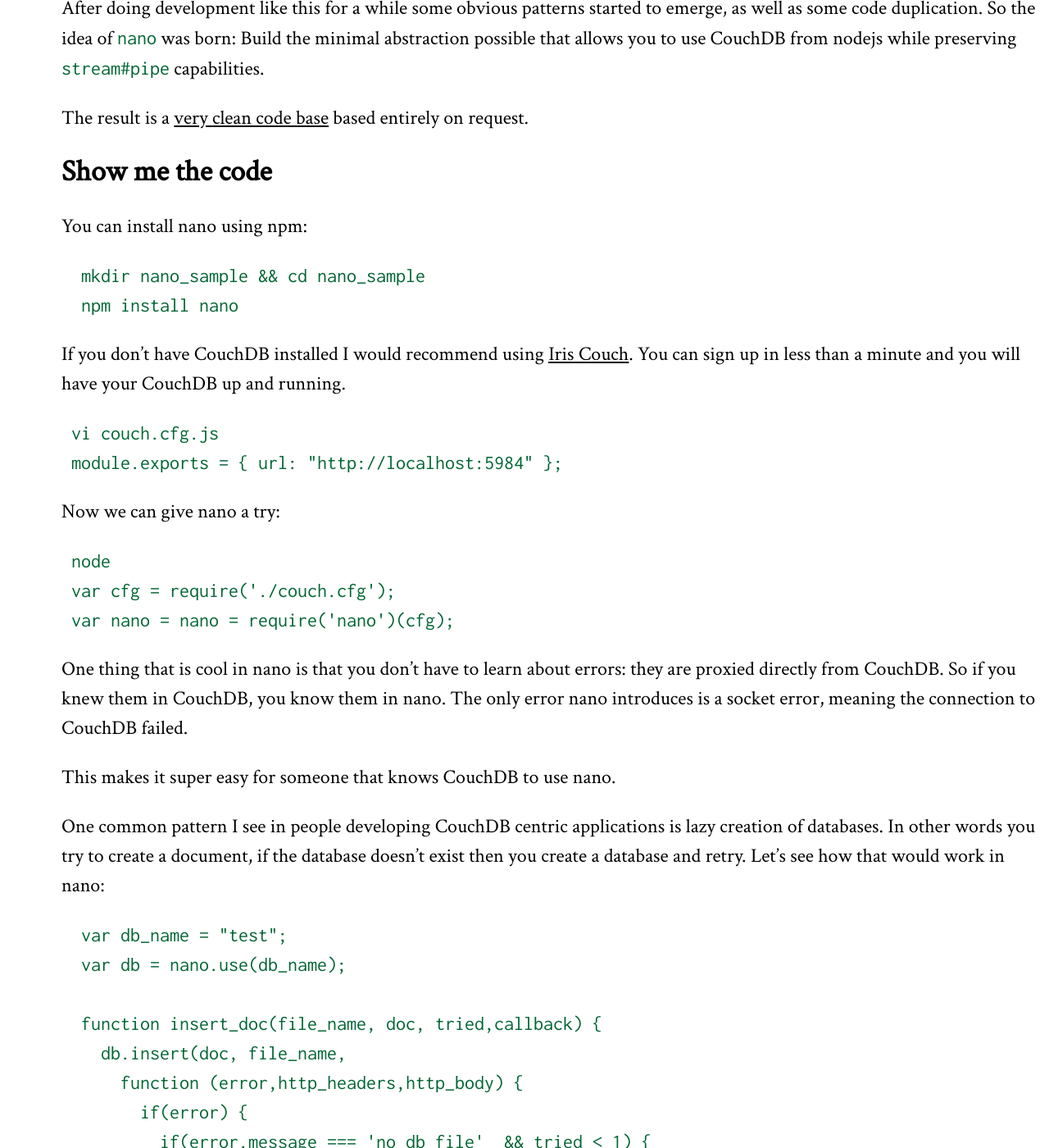
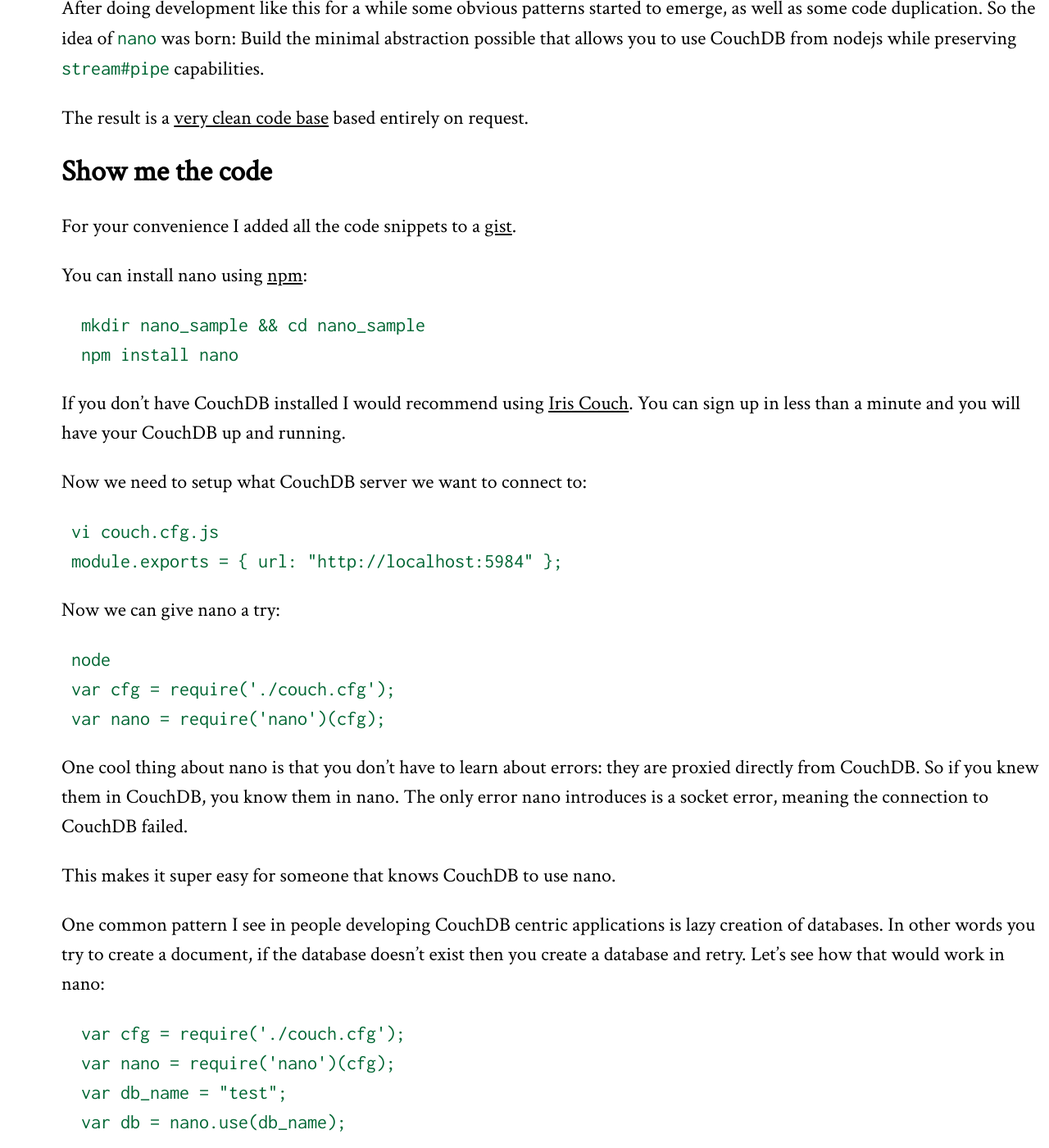
Before and after one commit to dscape/dscape.github.com, a Jekyll site: the page built from _posts/2011-08-19-nano-minimalistic-couchdb-client-for-nodejs.markdown, in a window 1280 px wide and 1400 px high, scrolled down 643 px. Shown: the whole window at 82% size. Built offline with Jekyll 4.4.1, drawn with Linux system fonts in a browser that asks for light colours; Markdown is read by kramdown in place of the engine named in the settings; comment, search, counter and statistics services are not loaded; some of the changed text lies outside the part shown.

Commit message:
some changes

```diff
--- a/_posts/2011-08-19-nano-minimalistic-couchdb-client-for-nodejs.markdown
+++ b/_posts/2011-08-19-nano-minimalistic-couchdb-client-for-nodejs.markdown
@@ -7,7 +7,7 @@
 
 ## Motivation
 
-In some of my nodejs projects I was using [request][1] to connect to CouchDB. As [Mikeal Rogers][3], the author of request, would have said [CouchDB and nodejs are a perfect fit][2]. I would argue that request is the perfect glue to binds nodejs and CouchDB together. Request is easy to use, and easy to reason with when you hit a problem.
+In some of my [nodejs][10] projects I was using [request][1] to connect to [CouchDB][11]. As [Mikeal Rogers][3], the author of request, would have said [CouchDB and nodejs are a perfect fit][2]. I would argue that request is the perfect glue to binds nodejs and CouchDB together. Request is easy to use, and easy to reason with when you hit a problem.
 
 One of the coolest things about request is that you can even proxy request from CouchDB directly to your end user using nodejs `stream#pipe` functionality.
 
@@ -17,12 +17,16 @@
 
 ## Show me the code
 
-You can install nano using npm:
+For your convenience I added all the code snippets to a [gist][9].
+
+You can install nano using [npm][8]:
 
       mkdir nano_sample && cd nano_sample
       npm install nano
 
 If you don't have CouchDB installed I would recommend using [Iris Couch][5]. You can sign up in less than a minute and you will have your CouchDB up and running.
+
+Now we need to setup what CouchDB server we want to connect to:
 
      vi couch.cfg.js
      module.exports = { url: "http://localhost:5984" };
@@ -31,53 +35,47 @@
 
      node
      var cfg = require('./couch.cfg');
-     var nano = nano = require('nano')(cfg);
+     var nano = require('nano')(cfg);
 
-One thing that is cool in nano is that you don't have to learn about errors: they are proxied directly from CouchDB. So if you knew them in CouchDB, you know them in nano. The only error nano introduces is a socket error, meaning the connection to CouchDB failed.
+One cool thing about nano is that you don't have to learn about errors: they are proxied directly from CouchDB. So if you knew them in CouchDB, you know them in nano. The only error nano introduces is a socket error, meaning the connection to CouchDB failed.
 
 This makes it super easy for someone that knows CouchDB to use nano.
 
 One common pattern I see in people developing CouchDB centric applications is lazy creation of databases. In other words you try to create a document, if the database doesn't exist then you create a database and retry. Let's see how that would work in nano:
 
+      var cfg = require('./couch.cfg');
+      var nano = require('nano')(cfg);
       var db_name = "test";
       var db = nano.use(db_name);
 
-      function insert_doc(file_name, doc, tried,callback) {
-        db.insert(doc, file_name,
+      function insert_doc(doc, tried) {
+        db.insert(doc,
           function (error,http_headers,http_body) {
             if(error) {
               if(error.message === 'no_db_file'  && tried < 1) {
                 // create database and retry
                 return nano.db.create(db_name, function () {
-                  insert_doc(file_name, doc, tried+1, callback);
+                  insert_doc(doc, tried+1);
                 });
               }
-              else { return callback(error,http_headers); }
+              else { return console.log(error); }
             }
-            callback(null,http_headers,http_body);
+            console.log(http_body);
         });
       }
 
-      insert_doc("testfile", {nano: true}, 0,
-        function(error,http_headers,http_body) {
-          return http_body;
-        }
-      );
+      insert_doc({nano: true}, 0);
 
-We use `nano.use(db_name)` to instruct nano to operate on that database. In nano all callback return three arguments: 1) errors, 2) http headers returned from couch, 3) the http body. That's why we can say `if(error.message === 'no_db_file'  && tried < 1)` and get the error message that was proxied from CouchDB. Here's a [gist with the output I got in node][6].
+We use `nano.use(db_name)` to instruct nano to operate on that database. In nano all callback return three arguments: 1) errors, 2) http headers returned from couch, 3) the http body. That's why we can say `if(error.message === 'no_db_file'  && tried < 1)`: because we get the error message that was proxied from CouchDB. Here's a [gist with some verbose output from the execution of this code][6].
 
 If you are an absolute beginner in nodejs there's two things here that might confuse you:
 
-* The `callback` argument. nodejs works with a event loop, so that is the function that will be executed when the http request is completed.
-* The `error` argument. In nodejs it's a best practice to return error as the first argument of your callback. Keep this is mind when developing nodejs applications, this is a very important (and helpful) pattern.
+* The `callback` argument: nodejs is evented so that is the function that will be executed when the http request is complete.
+* The `error` argument: In nodejs it's a best practice to return error as the first argument of your callback. Keep this is mind when developing nodejs applications as this is a very important (and helpful) pattern.
 
-Because nano is minimalistic it doesn't try to support every single thing you can do in couchdb. instead it gives you a framework to do advanced requests by using the `request` method.
-
-For instance if you want to call `_uuids` you can:
+Because nano is minimalistic it doesn't try to support every single thing you can do in CouchDB. The way nano allows you to extend that functionality is by using the `request` method:
 
       nano.request({db: "_uuids"}, function(_,_,uuids){ console.log(uuids); });
-
-Don't forget to quit node (control+c) to continue.
 
 ## Hello Pipe!
 
```
Also changed, not shown: other parts of _posts/2011-08-19-nano-minimalistic-couchdb-client-for-nodejs.markdown (+4 -0 lines).
